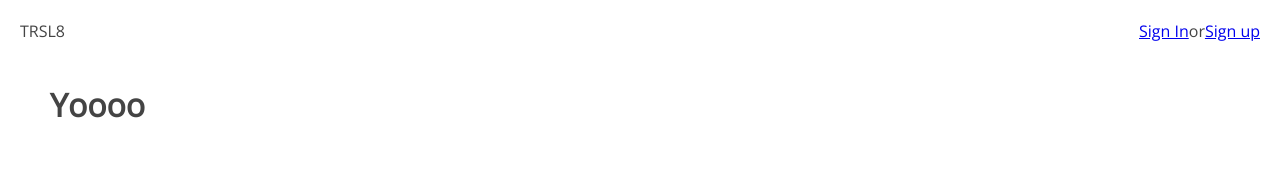
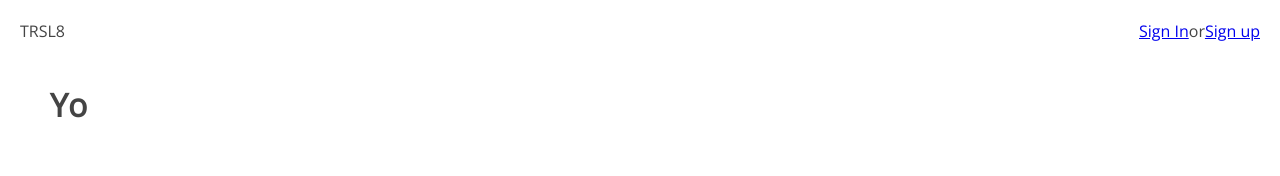
Before and after one commit to lamarios/trsl8, a React (Vite) app in the folder web/: page / in a window 1280 px wide. Shown: the top 176 px of the page. Built offline with nearby package versions, Linux system fonts and the light colour scheme.

Commit message:
ad dpackage lock

```diff
--- a/web/src/jsx/mainPage/MainPage.jsx
+++ b/web/src/jsx/mainPage/MainPage.jsx
@@ -12,7 +12,7 @@ export default class MainPage extends React.Component {
 
     render() {
         return <Container>
-            <h1>Yoooo</h1>
+            <h1>Yo</h1>
         </Container>;
     }
 }
```
Also changed, not shown: 2 other files (tests, documents, lock files or other folders).
